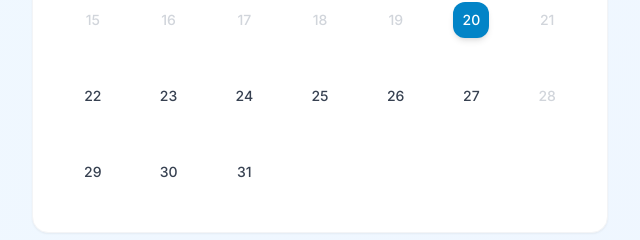
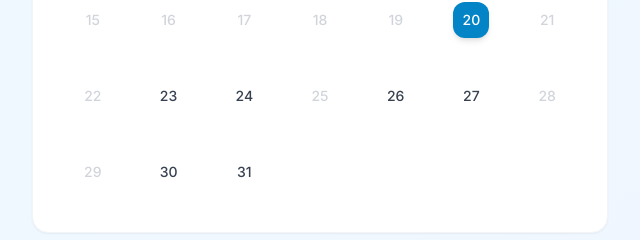
Before and after one commit to syncpartners1/scheduler-google, a React (Vite) app: page / in a window 1280 px wide. Shown: the part 574-814 px from the top of the page, without its empty margins (320-960 px from the left). Built offline with nearby package versions, Linux system fonts and the light colour scheme; no server answers.

Commit message:
fix: limit client coaching booking windows and holidays

```diff
--- /dev/null
+++ b/availability.js
@@ -0,0 +1,52 @@
+/** Client-facing coaching windows in Asia/Jerusalem; 0=Sun ... 6=Sat. */
+export const COACHING_WINDOWS = {
+  1: { start: 18, end: 21 }, // Monday
+  2: { start: 18, end: 21 }, // Tuesday
+  4: { start: 18, end: 21 }, // Thursday
+  5: { start: 9, end: 15 },  // Friday
+}
+export const OWNER_TZ = 'Asia/Jerusalem'
+
+const hebrewDate = new Intl.DateTimeFormat('en-u-ca-hebrew', {
+  timeZone: OWNER_TZ, day: 'numeric', month: 'long', year: 'numeric',
+})
+
+/** Hebrew calendar dates, recalculated each year; not all Tishri holidays are closed. */
+export function isClosedHoliday(dateStr) {
+  if (!/^\d{4}-\d{2}-\d{2}$/.test(dateStr)) return true
+  const date = new Date(`${dateStr}T12:00:00Z`)
+  if (Number.isNaN(date.getTime()) || date.toISOString().slice(0, 10) !== dateStr) return true
+  const parts = hebrewDate.formatToParts(date)
+  const value = (type) => parts.find(p => p.type === type)?.value
+  const day = Number(value('day'))
+  return value('month') === 'Tishri' && (day === 1 || day === 2 || day === 10)
+}
+
+export function windowForDate(dateStr) {
+  if (isClosedHoliday(dateStr)) return null
+  // Use UTC noon so the weekday does not depend on the server's timezone.
+  const d = new Date(`${dateStr}T12:00:00Z`)
+  return COACHING_WINDOWS[d.getUTCDay()] || null
+}
+
+function localParts(instant) {
+  const parts = new Intl.DateTimeFormat('en-GB', {
+    timeZone: OWNER_TZ, year: 'numeric', month: '2-digit', day: '2-digit',
+    hour: '2-digit', minute: '2-digit', second: '2-digit', hourCycle: 'h23',
+  }).formatToParts(instant)
+  const part = (type) => parts.find(p => p.type === type).value
+  return { date: `${part('year')}-${part('month')}-${part('day')}`, seconds: Number(part('hour')) * 3600 + Number(part('minute')) * 60 + Number(part('second')) }
+}
+
+/** Check both ends, in owner-local time; never let a booking cross a day/window. */
+export function isCoachingWindow(startISO, duration) {
+  const start = new Date(startISO)
+  const minutes = Number(duration)
+  if (Number.isNaN(start.getTime()) || !Number.isFinite(minutes) || minutes <= 0) return false
+  const end = new Date(start.getTime() + minutes * 60000)
+  const localStart = localParts(start)
+  const localEnd = localParts(end)
+  const window = windowForDate(localStart.date)
+  return !!window && localStart.date === localEnd.date &&
+    localStart.seconds >= window.start * 3600 && localEnd.seconds <= window.end * 3600
+}
--- a/src/components/CalendarPicker.jsx
+++ b/src/components/CalendarPicker.jsx
@@ -1,6 +1,7 @@
 import { useState } from 'react'
 import { ChevronLeft, ChevronRight } from 'lucide-react'
-import { MAX_DAYS_AHEAD, WORKING_DAYS } from '../config.js'
+import { MAX_DAYS_AHEAD } from '../config.js'
+import { windowForDate } from '../../availability.js'
 import { t } from '../i18n.js'
 
 function startOfDay(date) {
@@ -59,12 +60,14 @@ export default function CalendarPicker({ onSelect, lang = 'en' }) {
   const handleDayClick = (day) => {
     const selected = new Date(year, month, day)
     selected.setHours(0, 0, 0, 0)
-    if (selected >= today && selected <= maxDate) onSelect(selected)
+    const dateStr = `${year}-${String(month + 1).padStart(2, '0')}-${String(day).padStart(2, '0')}`
+    if (selected >= today && selected <= maxDate && windowForDate(dateStr)) onSelect(selected)
   }
 
   const isDisabled = (day) => {
     const d = new Date(year, month, day)
-    return d < today || d > maxDate || !WORKING_DAYS.includes(d.getDay())
+    const dateStr = `${year}-${String(month + 1).padStart(2, '0')}-${String(day).padStart(2, '0')}`
+    return d < today || d > maxDate || !windowForDate(dateStr)
   }
 
   const isToday = (day) =>
--- a/src/config.js
+++ b/src/config.js
@@ -3,7 +3,7 @@
  *
  * Update these values to match your setup:
  *  1. Set GAS_URL after deploying your Google Apps Script web app
- *  2. Adjust WORKING_HOURS for your availability
+ *  2. Adjust COACHING_WINDOWS in availability.js for client-facing slots
  *  3. Update OWNER_NAME / OWNER_TZ if needed
  */
 
@@ -22,14 +22,8 @@ export const OWNER_NAME      = import.meta.env.VITE_OWNER_NAME      || 'Adi Ben-
 export const OWNER_PHOTO_URL = import.meta.env.VITE_OWNER_PHOTO_URL || '/adi.png'
 export const OWNER_TZ        = 'Asia/Jerusalem'  // owner's timezone
 
-// ── Working hours (in OWNER_TZ) ──────────────────────────────────────────────
-export const WORKING_HOURS = {
-  start: 9,   // 09:00
-  end:   21,  // 21:00
-}
-
-// ── Working days (JS getDay(): 0=Sun … 6=Sat) ────────────────────────────────
-export const WORKING_DAYS = [0, 1, 2, 3, 4, 5]  // Sun–Fri (no Saturday)
+// ── Client-facing coaching windows: shared with server.js ─────────────────────
+export { COACHING_WINDOWS } from '../availability.js'
 
 // ── Slot options (minutes) ───────────────────────────────────────────────────
 // Kept for any code that still references it; meeting type durations are the source of truth.
--- a/src/utils/timeSlots.js
+++ b/src/utils/timeSlots.js
@@ -1,4 +1,5 @@
-import { WORKING_HOURS, BUFFER_MINS, MIN_NOTICE_HOURS, OWNER_TZ } from '../config.js'
+import { BUFFER_MINS, MIN_NOTICE_HOURS, OWNER_TZ } from '../config.js'
+import { windowForDate } from '../../availability.js'
 
 /**
  * Generate candidate time slots for a given date in the owner's timezone,
@@ -20,8 +21,10 @@ export function generateAvailableSlots(date, busySlots, userTz, duration = 30) {
 
   // Build the working-hours window in the owner's timezone for the selected date
   const dateStr = toDateString(date)   // 'YYYY-MM-DD' in local calendar
-  const workStart = parseInTz(`${dateStr}T${pad(WORKING_HOURS.start)}:00:00`, OWNER_TZ)
-  const workEnd   = parseInTz(`${dateStr}T${pad(WORKING_HOURS.end  )}:00:00`, OWNER_TZ)
+  const window = windowForDate(dateStr)
+  if (!window) return []
+  const workStart = parseInTz(`${dateStr}T${pad(window.start)}:00:00`, OWNER_TZ)
+  const workEnd   = parseInTz(`${dateStr}T${pad(window.end)}:00:00`, OWNER_TZ)
 
   // Busy slots are already buffered by GAS — use them directly.
   const busy = busySlots.map(b => ({
```
Also changed, not shown: bot.js (+7 -7 lines), server.js (+16 -3 lines), 2 other files (tests, documents, lock files or other folders).
